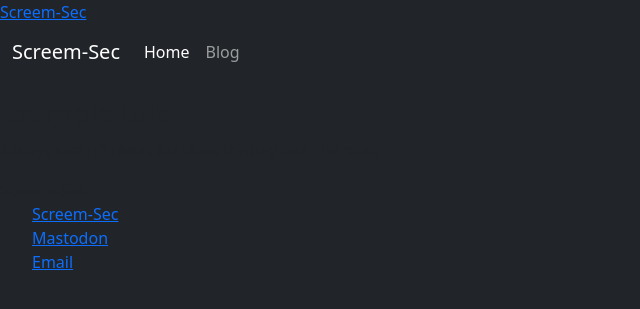
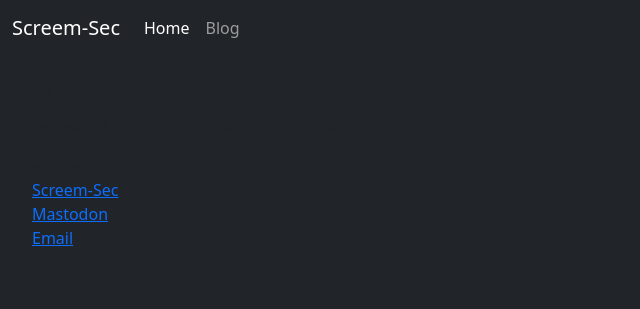
Before and after one commit to Screem-Sec/Dev-Site, a Jekyll site: the page built from _posts/2023-07-09-test.md, in a window 1280 px wide. Shown: the top 309 px of the page, without its empty margins (0-640 px from the left). Built offline with Jekyll 4.4.1, drawn with Linux system fonts in a browser that asks for light colours.

Commit message:
Update header.html

```diff
--- a/_includes/header.html
+++ b/_includes/header.html
@@ -23,9 +23,6 @@
 </head>
 <body class="bg-dark">
   <header id="header">
-  <div class="site-title">
-    <a href="{{ site.url }}">{{ site.title }}</a>
-  </div>
     <nav class="navbar bg-dark border-dark navbar-expand-lg lg-body-tertiary text-bg-dark" data-bs-theme="dark">
       <div class="container-fluid">
         <a class="navbar-brand" href="#">Screem-Sec</a>
```
Lines whose indentation alone changed are shown as unchanged.
